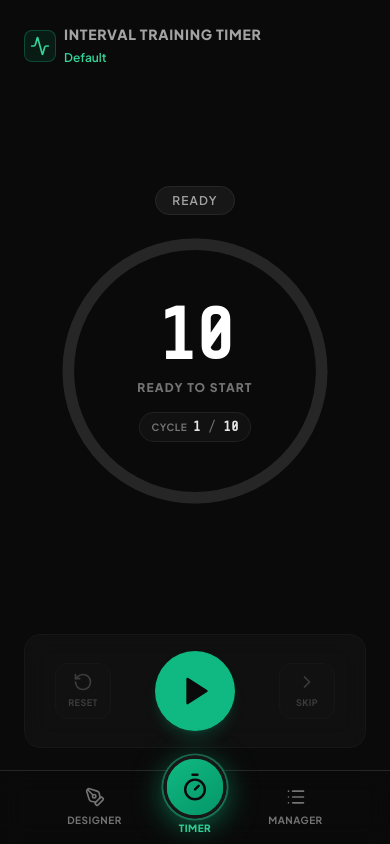
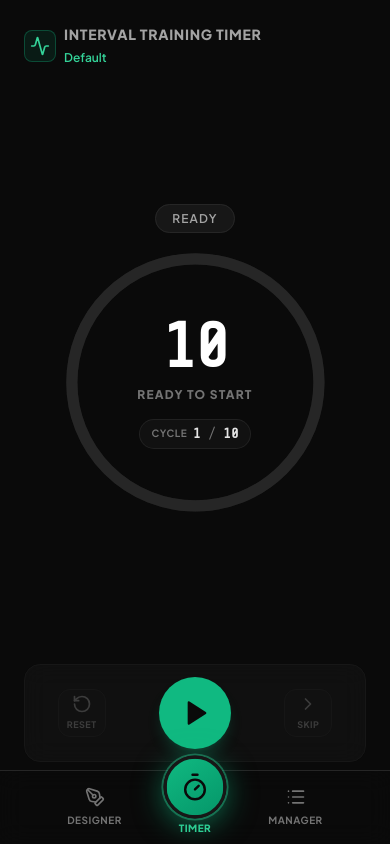
Before and after one commit to konashevich/Interval-training-timer, a plain HTML site: page index.html in a window 390 px wide. Drawn offline with nearby package versions, Linux system fonts and the light colour scheme.

Commit message:
Enhance layout and styling in index.html for improved user experience. Added responsive design elements, adjusted tab panel structure, and refined timer display components.

```diff
--- a/index.html
+++ b/index.html
@@ -10,10 +10,18 @@
   <link href="https://fonts.googleapis.com/css2?family=Plus+Jakarta+Sans:wght@300;400;500;600;700;800&family=Share+Tech+Mono&display=swap" rel="stylesheet">
   <script src="https://unpkg.com/lucide@latest"></script>
   <style>
+    html, body {
+      height: 100%;
+      height: 100dvh;
+      overflow: hidden;
+    }
     body {
       font-family: 'Plus Jakarta Sans', sans-serif;
       -webkit-tap-highlight-color: transparent;
     }
+    :root {
+      --tab-bar-inset: calc(5rem + env(safe-area-inset-bottom, 0px));
+    }
     .mono {
       font-family: 'Share Tech Mono', monospace;
     }
@@ -27,8 +35,33 @@
     .animate-pulse-subtle {
       animation: pulse-subtle 2s infinite ease-in-out;
     }
-    .tab-panel { display: none; }
+    .tab-panel { display: none; flex-direction: column; flex: 1; min-height: 0; }
     .tab-panel.active { display: flex; }
+    #mainTimerBody {
+      flex: 1;
+      min-height: 0;
+      overflow: hidden;
+    }
+    #mainTimerScaler {
+      display: flex;
+      flex-direction: column;
+      align-items: center;
+      justify-content: center;
+      width: 100%;
+      max-height: 100%;
+      transform-origin: center center;
+      transition: transform 0.15s ease-out;
+      gap: clamp(0.25rem, 1.5vh, 1rem);
+    }
+    #timerCircle {
+      width: min(72vw, 20rem, 36dvh);
+      height: min(72vw, 20rem, 36dvh);
+      flex-shrink: 1;
+    }
+    #countdownText {
+      font-size: clamp(2.75rem, 16vw, 5rem);
+      line-height: 1;
+    }
     .tab-btn-side.active { color: rgb(52 211 153); }
     .tab-btn-side.active .tab-icon-wrap {
       background-color: rgba(16, 185, 129, 0.15);
@@ -77,11 +110,12 @@
       border-color: rgba(245, 158, 11, 0.5);
       color: rgb(251 191 36);
     }
-    .pb-safe { padding-bottom: max(6rem, env(safe-area-inset-bottom, 0px) + 5rem); }
-    #toast { bottom: calc(6rem + env(safe-area-inset-bottom, 0px)); }
+    .pb-safe { padding-bottom: var(--tab-bar-inset); }
+    #toast { bottom: var(--tab-bar-inset); margin-bottom: 0.5rem; }
+    #appShell { padding-bottom: var(--tab-bar-inset); }
   </style>
 </head>
-<body class="bg-neutral-950 text-neutral-100 min-h-screen flex flex-col overflow-x-hidden selection:bg-emerald-500/30 selection:text-emerald-300">
+<body class="bg-neutral-950 text-neutral-100 flex flex-col overflow-x-hidden selection:bg-emerald-500/30 selection:text-emerald-300">
 
   <div id="flashOverlay" class="fixed inset-0 bg-transparent pointer-events-none z-0 pulse-bg"></div>
 
@@ -101,17 +135,19 @@
   </header>
 
   <!-- Tab Panels Container -->
-  <div class="relative z-10 flex-1 w-full max-w-md mx-auto flex flex-col min-h-0">
+  <div id="appShell" class="relative z-10 flex-1 w-full max-w-md mx-auto flex flex-col min-h-0">
 
     <!-- MAIN TAB -->
-    <div id="tabMain" class="tab-panel active flex-1 flex-col justify-center items-center px-6">
-      <div class="mb-4">
+    <div id="tabMain" class="tab-panel active">
+      <div id="mainTimerBody" class="flex flex-col items-center justify-center px-6">
+        <div id="mainTimerScaler">
+          <div class="shrink-0">
             <span id="stateBadge" class="px-4 py-1.5 rounded-full text-xs font-semibold uppercase tracking-widest bg-neutral-900 border border-neutral-800 text-neutral-400 transition-colors duration-300" data-i18n="ready">
               Ready
             </span>
           </div>
 
-      <div class="relative w-72 h-72 md:w-80 md:h-80 flex items-center justify-center">
+          <div id="timerCircle" class="relative flex items-center justify-center">
             <svg class="absolute w-full h-full transform -rotate-90" viewBox="0 0 200 200">
               <circle cx="100" cy="100" r="88" class="stroke-neutral-900 fill-transparent" stroke-width="8" />
               <circle id="progressRing" cx="100" cy="100" r="88"
@@ -120,7 +156,7 @@
                 stroke-dasharray="552.9" stroke-dashoffset="0" />
             </svg>
             <div class="text-center z-10 flex flex-col items-center">
-          <div id="countdownText" class="mono text-7xl md:text-8xl font-bold tracking-tight text-white leading-none transition-transform duration-150">10</div>
+              <div id="countdownText" class="mono font-bold tracking-tight text-white transition-transform duration-150">10</div>
               <div id="phaseText" class="text-xs uppercase font-extrabold tracking-widest text-emerald-400 mt-2 transition-colors duration-300" data-i18n="readyToStart">Ready To Start</div>
               <div class="flex items-center gap-1.5 mt-4 bg-neutral-900/60 px-3 py-1 rounded-full border border-neutral-800/80">
                 <span class="text-[10px] uppercase font-bold tracking-wider text-neutral-500" data-i18n="cycle">Cycle</span>
@@ -129,9 +165,33 @@
             </div>
           </div>
 
-      <div id="audioAlert" class="mt-4 text-xs text-center text-amber-500/80 hidden font-medium">
+          <div id="audioAlert" class="text-xs text-center text-amber-500/80 hidden font-medium shrink-0">
             <i data-lucide="volume-2" class="inline w-3 h-3 mr-1 align-middle"></i><span data-i18n="tapPlayAudio"> Tap Play to enable audio</span>
           </div>
+        </div>
+      </div>
+
+      <footer id="mainControls" class="shrink-0 w-full px-6 pb-2 pt-1">
+        <div class="bg-neutral-900/50 backdrop-blur-md rounded-2xl p-3 border border-neutral-900 flex items-center justify-around gap-3">
+          <button id="resetBtn" class="flex flex-col items-center justify-center w-12 h-12 sm:w-14 sm:h-14 rounded-xl bg-neutral-900 border border-neutral-800 text-neutral-400 hover:text-white transition-all active:scale-95 disabled:opacity-30 disabled:pointer-events-none" disabled>
+            <i data-lucide="rotate-ccw" class="w-5 h-5"></i>
+            <span class="text-[9px] mt-1 font-bold uppercase tracking-wider" data-i18n="reset">Reset</span>
+          </button>
+          <button id="playBtn" class="flex items-center justify-center w-[4.5rem] h-[4.5rem] sm:w-20 sm:h-20 rounded-full bg-emerald-500 hover:bg-emerald-400 text-neutral-950 font-bold shadow-lg shadow-emerald-500/20 active:scale-95 transition-all duration-300">
+            <svg id="playIconSvg" class="w-7 h-7 sm:w-8 sm:h-8 fill-current ml-1" viewBox="0 0 24 24" stroke="currentColor" stroke-width="2" stroke-linecap="round" stroke-linejoin="round">
+              <polygon points="5 3 19 12 5 21 5 3"></polygon>
+            </svg>
+            <svg id="pauseIconSvg" class="w-7 h-7 sm:w-8 sm:h-8 fill-current hidden" viewBox="0 0 24 24" stroke="currentColor" stroke-width="2" stroke-linecap="round" stroke-linejoin="round">
+              <rect x="6" y="4" width="4" height="16" rx="1" ry="1"></rect>
+              <rect x="14" y="4" width="4" height="16" rx="1" ry="1"></rect>
+            </svg>
+          </button>
+          <button id="skipBtn" class="flex flex-col items-center justify-center w-12 h-12 sm:w-14 sm:h-14 rounded-xl bg-neutral-900 border border-neutral-800 text-neutral-400 hover:text-white transition-all active:scale-95 disabled:opacity-30 disabled:pointer-events-none" disabled>
+            <i data-lucide="chevron-right" class="w-5 h-5"></i>
+            <span class="text-[9px] mt-1 font-bold uppercase tracking-wider" data-i18n="skip">Skip</span>
+          </button>
+        </div>
+      </footer>
     </div>
 
     <!-- DESIGNER TAB -->
@@ -250,29 +310,6 @@
       <div id="presetList" class="space-y-3 pb-4"></div>
     </div>
   </div>
-
-  <!-- Main-only play controls (above tab bar) -->
-  <footer id="mainControls" class="relative z-10 w-full max-w-md mx-auto px-6 pb-2 mb-[5.5rem] shrink-0">
-    <div class="bg-neutral-900/50 backdrop-blur-md rounded-2xl p-4 border border-neutral-900 flex items-center justify-around gap-4">
-      <button id="resetBtn" class="flex flex-col items-center justify-center w-14 h-14 rounded-xl bg-neutral-900 border border-neutral-800 text-neutral-400 hover:text-white transition-all active:scale-95 disabled:opacity-30 disabled:pointer-events-none" disabled>
-        <i data-lucide="rotate-ccw" class="w-5 h-5"></i>
-        <span class="text-[9px] mt-1 font-bold uppercase tracking-wider" data-i18n="reset">Reset</span>
-      </button>
-      <button id="playBtn" class="flex items-center justify-center w-20 h-20 rounded-full bg-emerald-500 hover:bg-emerald-400 text-neutral-950 font-bold shadow-lg shadow-emerald-500/20 active:scale-95 transition-all duration-300">
-        <svg id="playIconSvg" class="w-8 h-8 fill-current ml-1" viewBox="0 0 24 24" stroke="currentColor" stroke-width="2" stroke-linecap="round" stroke-linejoin="round">
-          <polygon points="5 3 19 12 5 21 5 3"></polygon>
-        </svg>
-        <svg id="pauseIconSvg" class="w-8 h-8 fill-current hidden" viewBox="0 0 24 24" stroke="currentColor" stroke-width="2" stroke-linecap="round" stroke-linejoin="round">
-          <rect x="6" y="4" width="4" height="16" rx="1" ry="1"></rect>
-          <rect x="14" y="4" width="4" height="16" rx="1" ry="1"></rect>
-        </svg>
-      </button>
-      <button id="skipBtn" class="flex flex-col items-center justify-center w-14 h-14 rounded-xl bg-neutral-900 border border-neutral-800 text-neutral-400 hover:text-white transition-all active:scale-95 disabled:opacity-30 disabled:pointer-events-none" disabled>
-        <i data-lucide="chevron-right" class="w-5 h-5"></i>
-        <span class="text-[9px] mt-1 font-bold uppercase tracking-wider" data-i18n="skip">Skip</span>
-      </button>
-    </div>
-  </footer>
 
   <!-- Bottom Tab Bar -->
   <nav id="tabBar" class="fixed bottom-0 inset-x-0 z-40 bg-neutral-950/90 backdrop-blur-md border-t border-neutral-800" style="padding-bottom: env(safe-area-inset-bottom, 0px);">
@@ -742,7 +779,6 @@
     const flashOverlay = document.getElementById('flashOverlay');
     const activeTrainingBtn = document.getElementById('activeTrainingBtn');
     const activeTrainingName = document.getElementById('activeTrainingName');
-    const mainControls = document.getElementById('mainControls');
     const toast = document.getElementById('toast');
     const toastMessage = document.getElementById('toastMessage');
     const toastIcon = document.getElementById('toastIcon');
@@ -769,6 +805,43 @@
     const designerCycleSummary = document.getElementById('designerCycleSummary');
     const presetList = document.getElementById('presetList');
     const managerEmpty = document.getElementById('managerEmpty');
+    const tabBar = document.getElementById('tabBar');
+    const mainTimerBody = document.getElementById('mainTimerBody');
+    const mainTimerScaler = document.getElementById('mainTimerScaler');
+
+    const playBtnBaseClass = 'flex items-center justify-center w-[4.5rem] h-[4.5rem] sm:w-20 sm:h-20 rounded-full active:scale-95 transition-all duration-300';
+
+    // =========================================================================
+    // --- Viewport layout ---
+    // =========================================================================
+
+    function fitMainTimerScale() {
+      if (!mainTimerBody || !mainTimerScaler || currentTab !== 'main') return;
+
+      mainTimerScaler.style.transform = 'none';
+      const available = mainTimerBody.clientHeight;
+      const needed = mainTimerScaler.scrollHeight;
+      if (available <= 0 || needed <= 0) return;
+
+      const scale = Math.min(1, available / needed);
+      mainTimerScaler.style.transform = scale < 0.995 ? `scale(${Math.max(0.52, scale)})` : 'none';
+    }
+
+    function updateViewportLayout() {
+      if (tabBar) {
+        const inset = Math.ceil(tabBar.getBoundingClientRect().height);
+        document.documentElement.style.setProperty('--tab-bar-inset', `${inset}px`);
+      }
+      requestAnimationFrame(fitMainTimerScale);
+    }
+
+    let layoutObserver = null;
+    function initLayoutObserver() {
+      if (layoutObserver) return;
+      layoutObserver = new ResizeObserver(() => updateViewportLayout());
+      if (mainTimerBody) layoutObserver.observe(mainTimerBody);
+      if (tabBar) layoutObserver.observe(tabBar);
+    }
 
     // =========================================================================
     // --- Tab navigation ---
@@ -792,7 +865,6 @@
         btn.classList.toggle('active', btn.dataset.tab === tab);
       });
 
-      mainControls.classList.toggle('hidden', tab !== 'main');
       activeTrainingBtn.classList.toggle('hidden', tab !== 'main');
 
       if (tab === 'designer') {
@@ -810,6 +882,7 @@
       }
 
       lucide.createIcons();
+      if (tab === 'main') updateViewportLayout();
     }
 
     tabButtons.forEach(btn => {
@@ -1476,11 +1549,11 @@
       if (playing) {
         playIconSvg.classList.add('hidden');
         pauseIconSvg.classList.remove('hidden');
-        playBtn.className = "flex items-center justify-center w-20 h-20 rounded-full bg-rose-500 hover:bg-rose-400 text-white shadow-lg shadow-rose-500/40 active:scale-95 transition-all duration-300 animate-pulse-subtle";
+        playBtn.className = `${playBtnBaseClass} bg-rose-500 hover:bg-rose-400 text-white shadow-lg shadow-rose-500/40 animate-pulse-subtle`;
       } else {
         playIconSvg.classList.remove('hidden');
         pauseIconSvg.classList.add('hidden');
-        playBtn.className = "flex items-center justify-center w-20 h-20 rounded-full bg-emerald-500 hover:bg-emerald-400 text-neutral-950 shadow-lg shadow-emerald-500/20 active:scale-95 transition-all duration-300";
+        playBtn.className = `${playBtnBaseClass} bg-emerald-500 hover:bg-emerald-400 text-neutral-950 shadow-lg shadow-emerald-500/20`;
       }
     }
 
@@ -1708,6 +1781,8 @@
 
       renderManagerList();
       applyDynamicI18n();
+      initLayoutObserver();
+      updateViewportLayout();
       lucide.createIcons();
 
       const tempCtx = window.AudioContext || window.webkitAudioContext;
@@ -1715,6 +1790,7 @@
         const dummy = new tempCtx();
         if (dummy.state === 'suspended') {
           audioAlert.classList.remove('hidden');
+          updateViewportLayout();
         }
         dummy.close();
       }
@@ -1724,7 +1800,14 @@
       if (wakeLock !== null && document.visibilityState === 'visible') {
         requestWakeLock();
       }
-    });
+      if (document.visibilityState === 'visible') updateViewportLayout();
+    });
+
+    window.addEventListener('resize', updateViewportLayout);
+    if (window.visualViewport) {
+      window.visualViewport.addEventListener('resize', updateViewportLayout);
+      window.visualViewport.addEventListener('scroll', updateViewportLayout);
+    }
   </script>
 </body>
 </html>
```
Lines whose indentation alone changed are shown as unchanged.
